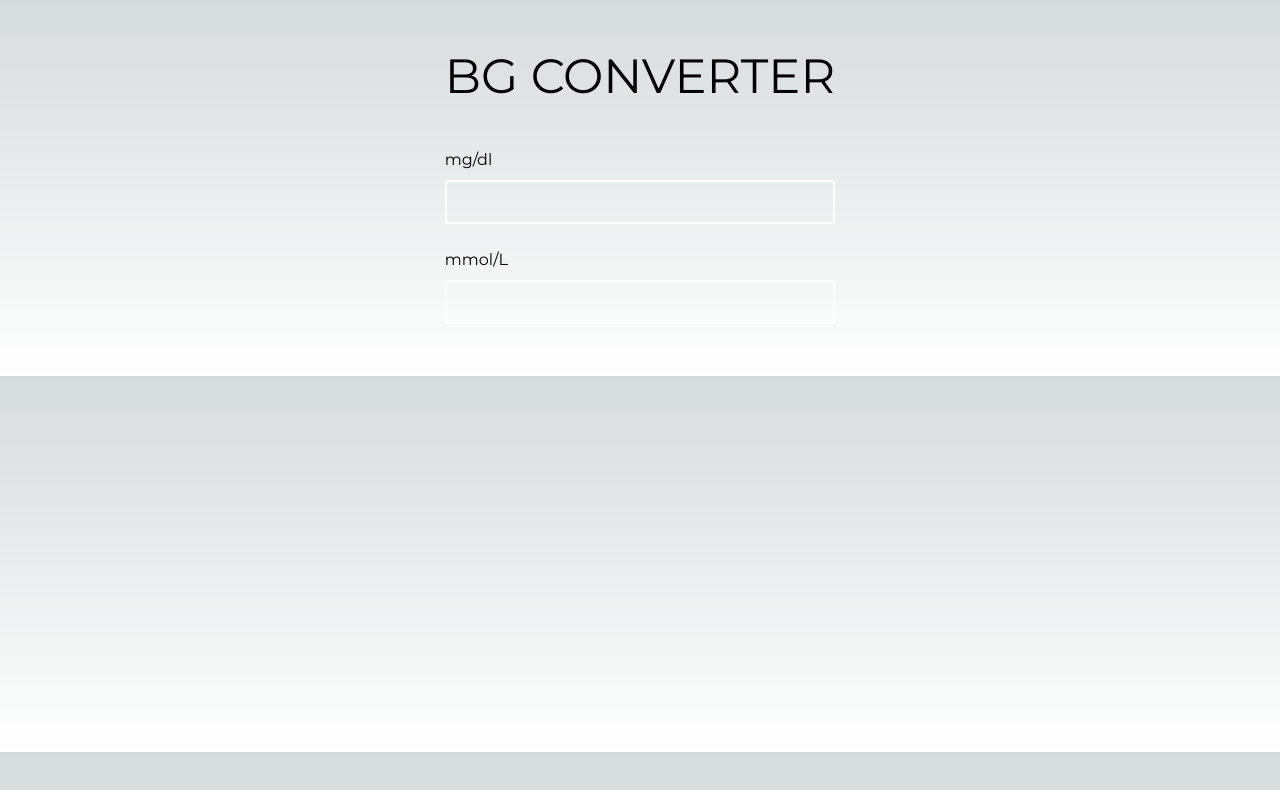
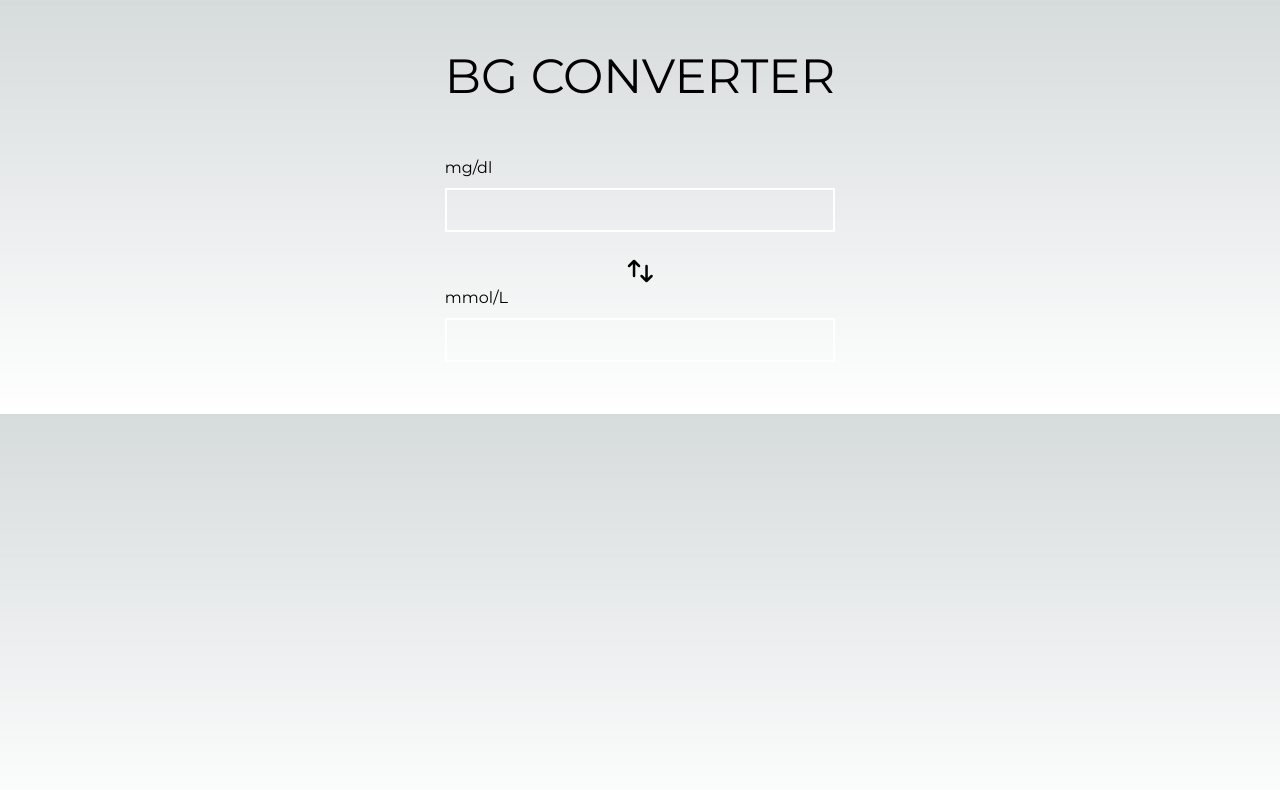
Before and after one commit to Kris-Furer/react-bg-converter, a Next.js app: page / in a window 1280 px wide. Shown: the top 790 px of the page. Built offline with nearby package versions, Linux system fonts and the light colour scheme.

Commit message:
Added switch for input unit

```diff
--- /dev/null
+++ b/app/SwitchButton.jsx
@@ -0,0 +1,11 @@
+import React from 'react';
+import { HiOutlineSwitchVertical } from "react-icons/hi";
+
+
+export default function switchButton({onClick}) {
+  return (
+    <button className='flex justify-center w-full -mb-8 rotate-180' onClick={onClick}>
+<HiOutlineSwitchVertical size={30} />
+</button>
+  )
+}
--- a/app/page.js
+++ b/app/page.js
@@ -1,28 +1,56 @@
 'use client';
 import Input from "./Input";
+import SwitchButton from "./SwitchButton";
 import { useState } from "react";
+
 
 export default function Home() {
   // on change update the value of z input with the value x input x 18
-  const [mmol, setmmol] = useState('');
+  const [mmol, setMmol] = useState('');
   const [mgdl, setMgdl] = useState('');
+  const [lastUpdated, setLastUpdated] = useState('');
+
+  const convertToMgdl = (inputValue) => {
+    const convertedValue = Math.round(inputValue * 18)
+    return convertedValue;
+  }
+  const convertToMmol = (inputValue) => {
+    const convertedValue = Math.round(inputValue / 18)
+    return convertedValue;
+  }
 
   const handleMgdlInput = (event) => {
-    const roundedValue = Math.round(event.target.value / 18)
     setMgdl(event.target.value)
-    setmmol(roundedValue);
+    setMmol(convertToMmol(event.target.value));
+    setLastUpdated('mgdl');
   }
+
   const handleMmolInput = (event) => {
-    const roundedValue = Math.round(event.target.value * 18)
-    setmmol(event.target.value)
-    setMgdl(roundedValue)
+    setMmol(event.target.value)
+    setMgdl(convertToMgdl(event.target.value))
+    setLastUpdated('mmol');
+  }
+
+  const handleSwitch = () => {
+    switch (lastUpdated) {
+      case 'mmol':
+        setMgdl(mmol);
+        setMmol(convertToMmol(mmol));
+        setLastUpdated('mgdl');
+        break;
+      case 'mgdl':
+        setMmol(mgdl);
+        setMgdl(convertToMgdl(mgdl))
+        setLastUpdated('mmol');
+        break;
+    }
   }
 
   return (
     <main className="p-7 flex justify-center">
       <div className="max-w-2xl">
         <h1 className="text-5xl py-6">BG CONVERTER</h1>
-
+        <div className="ui-container flex flex-col justify-center">
 
           {/* Mgdl INPUT -------------------------- */}
           <Input
@@ -34,6 +62,11 @@ export default function Home() {
             type="number" />
 
           {/* MMOL INPUT -------------------------- */}
+
+          <SwitchButton
+            onClick={handleSwitch}
+          ></SwitchButton>
+
           <Input
             onChange={() => { handleMmolInput(event) }}
             id='mmolValue'
@@ -42,6 +75,8 @@ export default function Home() {
             label="mmol/L"
             value={mmol} />
         </div>
+      </div>
+
     </main>
   );
 }
--- a/package.json
+++ b/package.json
@@ -9,9 +9,10 @@
     "lint": "next lint"
   },
   "dependencies": {
+    "next": "14.2.5",
     "react": "^18",
     "react-dom": "^18",
-    "next": "14.2.5"
+    "react-icons": "^5.2.1"
   },
   "devDependencies": {
     "postcss": "^8",
```
Also changed, not shown: 1 other file (tests, documents, lock files or other folders). Lines whose indentation alone changed are shown as unchanged.
